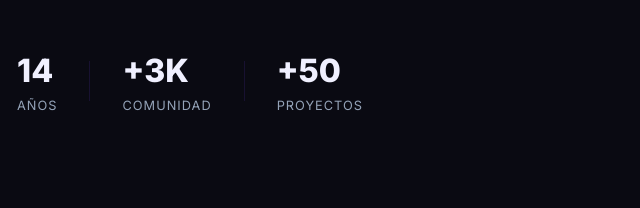
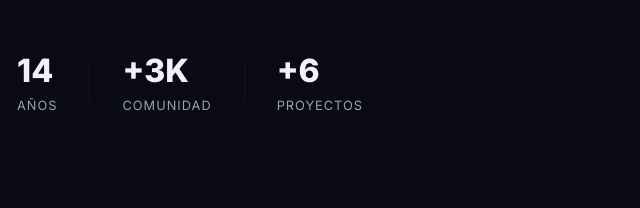
Before and after one commit to kenMyersPi/Sobre-mi, a plain HTML site: page index.html in a window 1280 px wide. Shown: the part 524-732 px from the top of the page, 23-663 px from the left. Drawn offline with Linux system fonts and the light colour scheme; a script that the page names is missing.

Commit message:
Update project count from +50 to +6

```diff
--- a/index.html
+++ b/index.html
@@ -71,7 +71,7 @@
                     </div>
                     <div class="stat-divider"></div>
                     <div class="stat-item">
-                        <span class="stat-number">+50</span>
+                        <span class="stat-number">+6</span>
                         <span class="stat-label">Proyectos</span>
                     </div>
                 </div>
```
